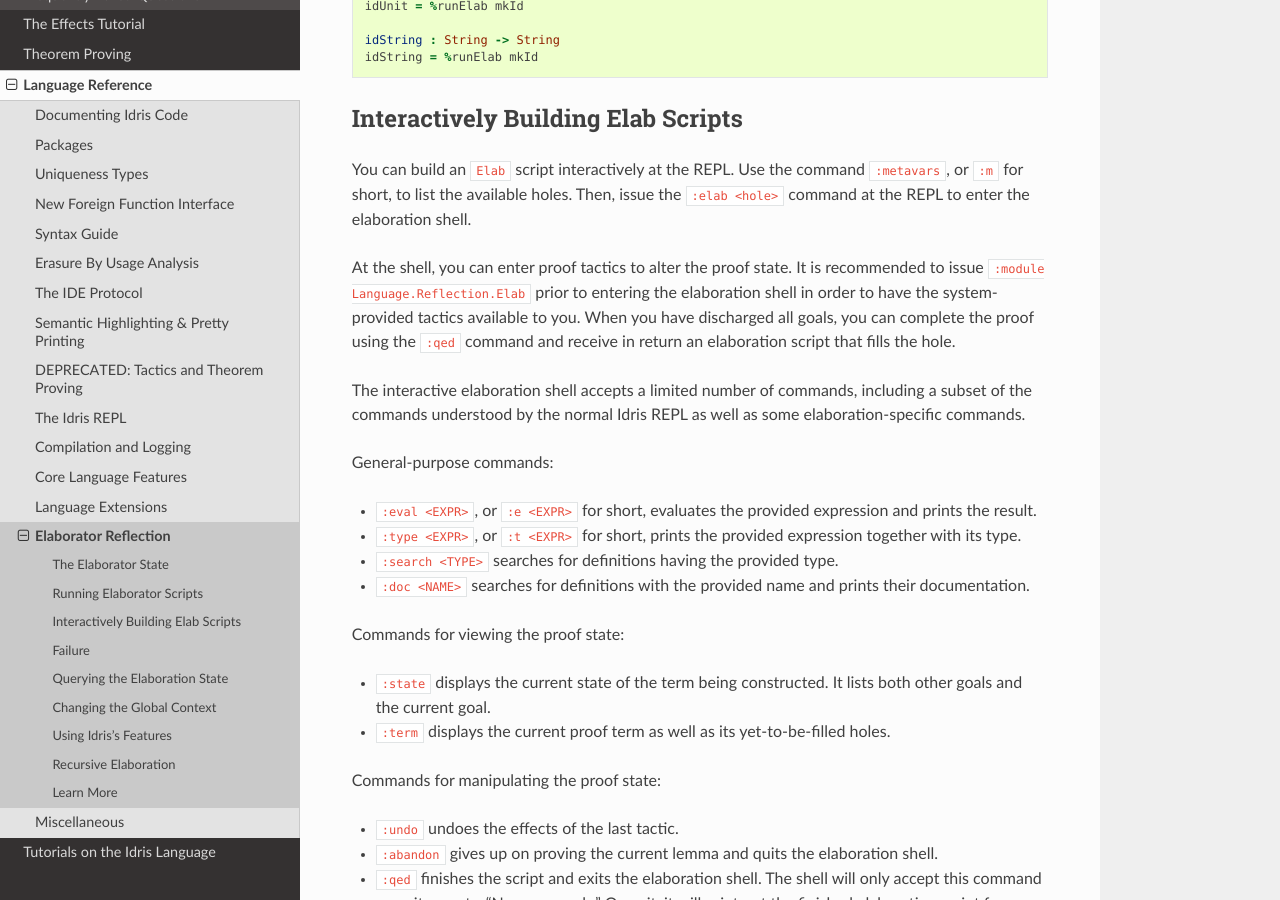
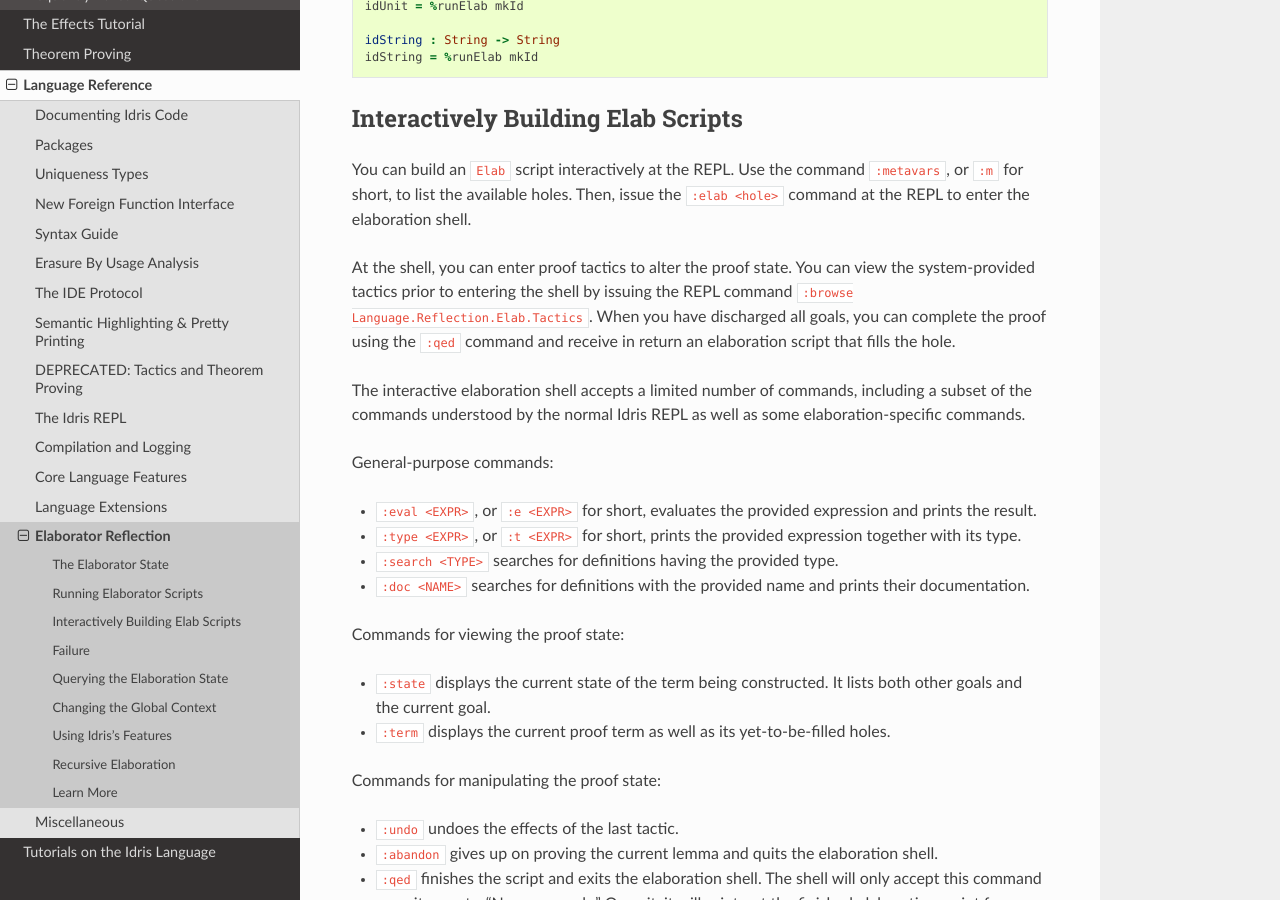
Before and after one commit to idris-lang/Idris-dev, a Sphinx documentation site: the page built from docs/reference/elaborator-reflection.rst, in a window 1280 px wide and 900 px high, scrolled down 1454 px. Built offline with Sphinx 7.4.7 and the Read the Docs theme 2.0.0, drawn with Linux system fonts in a browser that asks for light colours; formulas are drawn with MathJax 3.

Commit message:
Remove advice to import Language.Reflection.Elab
This no longer applies as of HEAD, as pointed out by @david-christiansen,
because the Prelude now includes this namespace.

Replace the advice with a tip to :browse the Tactics module to see the list of
tactics prior to entering the elab shell.

```diff
--- a/docs/reference/elaborator-reflection.rst
+++ b/docs/reference/elaborator-reflection.rst
@@ -80,9 +80,8 @@ Then, issue the ``:elab <hole>`` command at the REPL
 to enter the elaboration shell.
 
 At the shell, you can enter proof tactics to alter the proof state.
-It is recommended to issue ``:module Language.Reflection.Elab``
-prior to entering the elaboration shell in order to have the system-provided
-tactics available to you.
+You can view the system-provided tactics prior to entering the shell
+by issuing the REPL command ``:browse Language.Reflection.Elab.Tactics``.
 When you have discharged all goals, you can complete the proof
 using the ``:qed`` command and receive in return an elaboration script
 that fills the hole.
```
